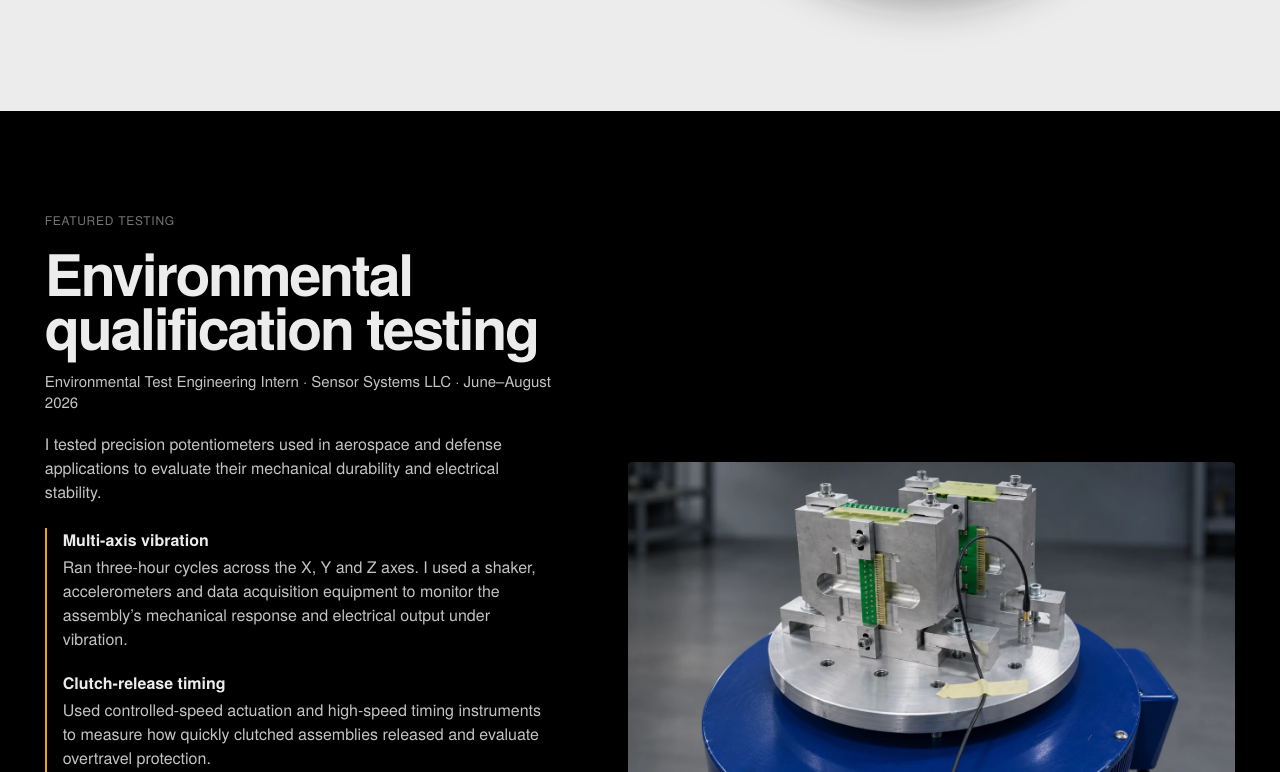
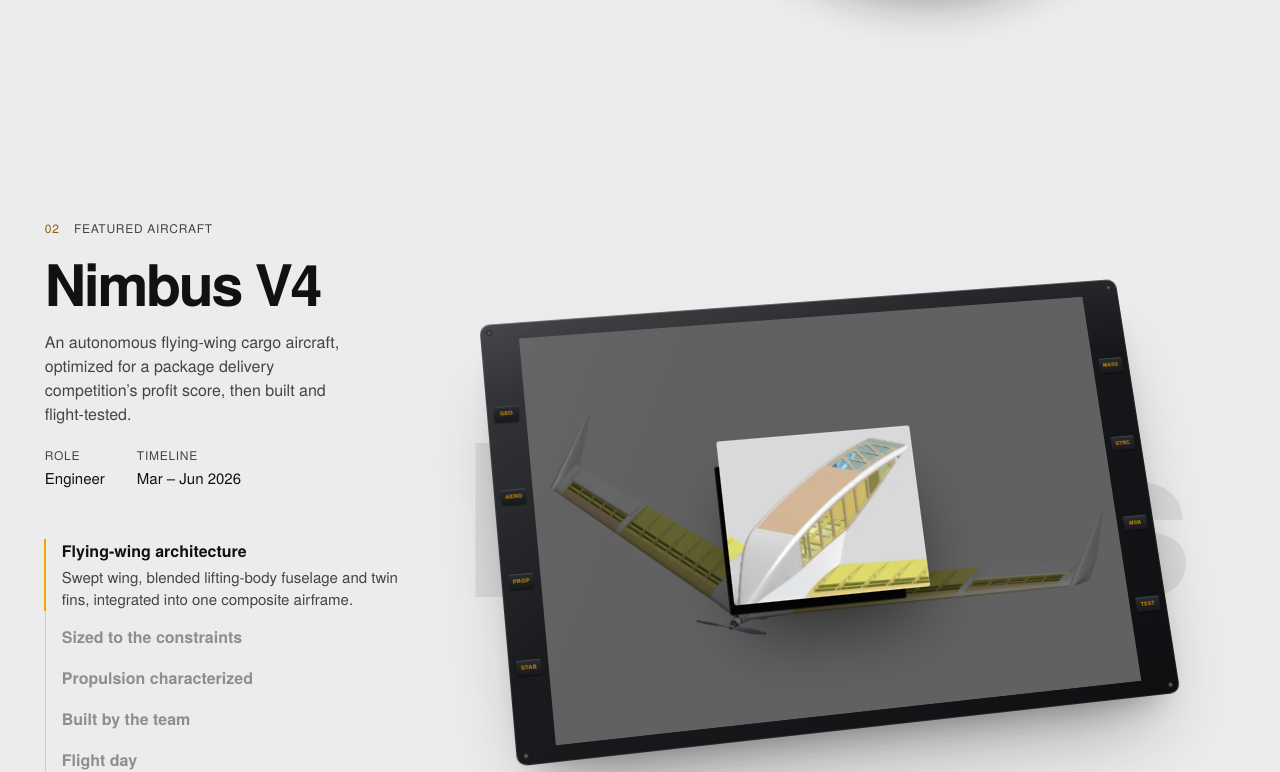
Before and after one commit to anishdhandore/Harshils_Portfolio, a React (Vite) app: page / in a window 1280 px wide. Shown: the part 768-1540 px from the top of the page. Built offline with nearby package versions, Linux system fonts and the light colour scheme.

Commit message:
Place Nimbus before environmental qualification testing

```diff
--- a/src/App.jsx
+++ b/src/App.jsx
@@ -3,8 +3,8 @@ import { createGlobalStyle } from 'styled-components';
 import Navbar from './components/navbar/Navbar';
 import Hero from './components/hero/Hero';
 import FeaturedShowcase from './components/featured/FeaturedShowcase';
+import NimbusDesignValues from './components/featured/NimbusDesignValues';
 import EnvironmentalTesting from './components/featured/EnvironmentalTesting';
-import NimbusDesignValues from './components/featured/NimbusDesignValues';
 import Hangar from './components/hangar/Hangar';
 import Experience from './components/experience/Experience';
 import Contact from './components/contact/Contact';
@@ -64,9 +64,9 @@ const GlobalStyle = createGlobalStyle`
 const HomePage = () => (
   <>
     <Hero portraitSrc={portrait} portraitAlt={PORTRAIT.alt} />
-    <EnvironmentalTesting />
     <FeaturedShowcase />
     <NimbusDesignValues />
+    <EnvironmentalTesting />
     <Hangar />
     <Experience />
     <Contact />
```
